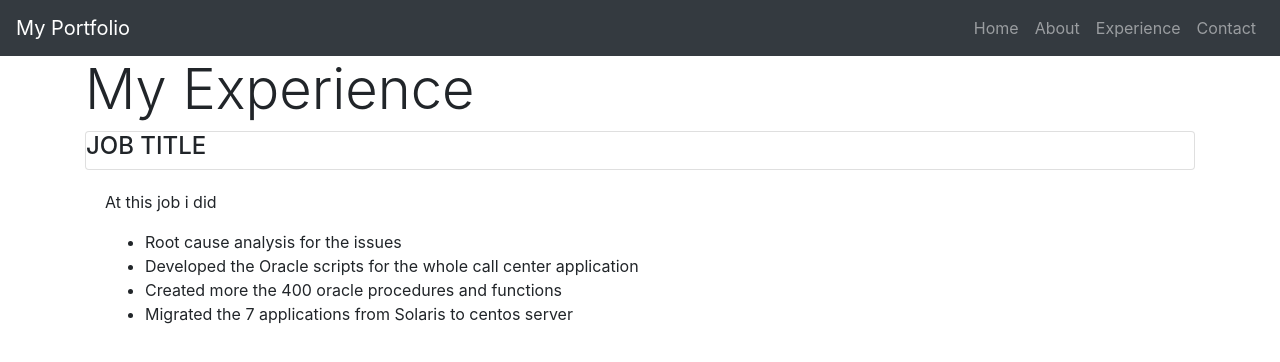
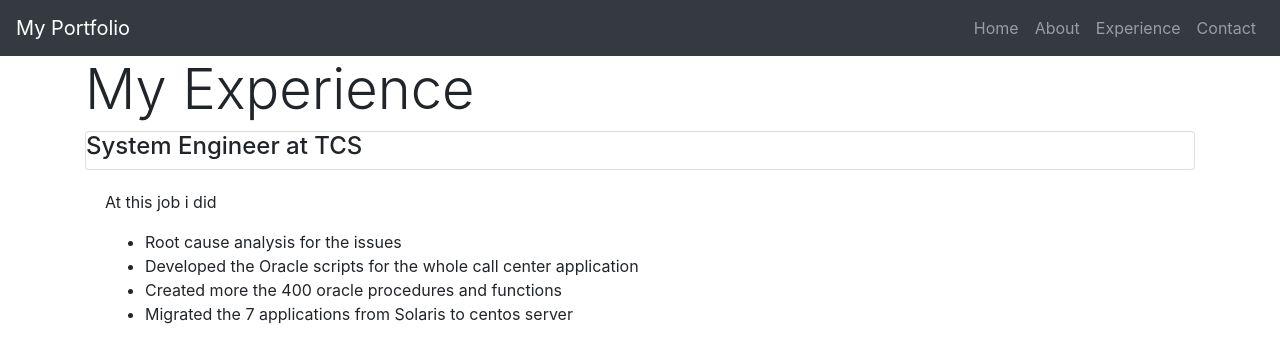
Before and after one commit to muruganmca2605/Portfolio, a plain HTML site: page experience.html in a window 1280 px wide. Drawn offline with nearby package versions, Linux system fonts and the light colour scheme.

Commit message:
Update experience.html

```diff
--- a/experience.html
+++ b/experience.html
@@ -40,7 +40,7 @@
 
               <h4 class="display-4">My Experience</h4>
               <div class="card">
-                  <h4>JOB TITLE</h4>
+                  <h4>System Engineer at TCS</h4>
                   </div>
                   <div class="card-body">
                       <p>At this job i did</p>
```
